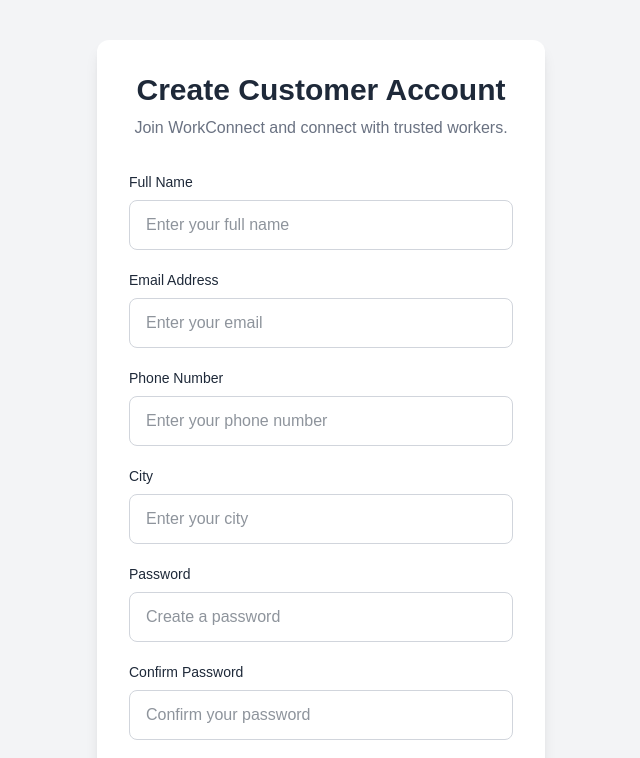
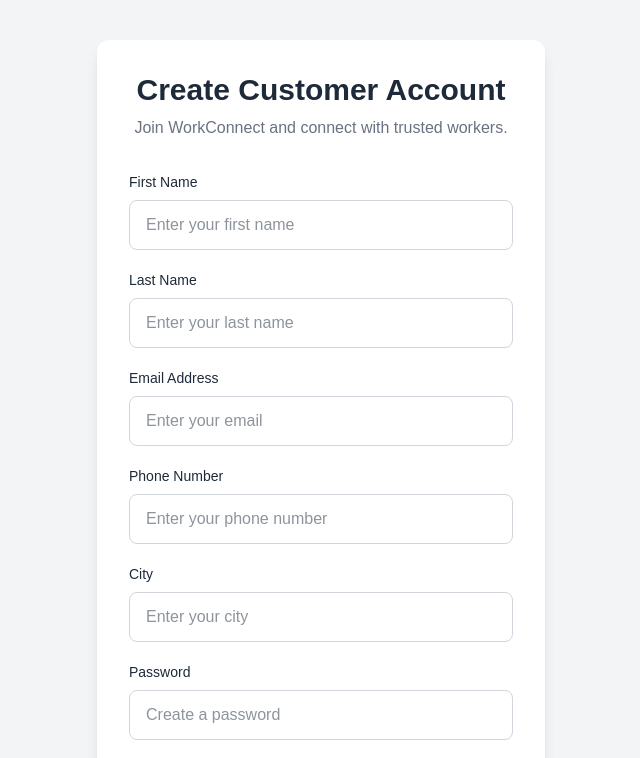
Before and after one commit to Zelalem-G/work-connect, a Next.js app: page /register-customer in a window 1280 px wide. Shown: the top 758 px of the page, without its empty margins (319-959 px from the left). Built offline with nearby package versions, Linux system fonts and the light colour scheme.

Commit message:
mock customer registration

```diff
--- a/next.config.mjs
+++ b/next.config.mjs
@@ -1,7 +1,15 @@
 /** @type {import('next').NextConfig} */
 const nextConfig = {
-  /* config options here */
   reactCompiler: true,
+
+  images: {
+    remotePatterns: [
+      {
+        protocol: "https",
+        hostname: "images.unsplash.com",
+      },
+    ],
+  },
 };
 
 export default nextConfig;
--- a/src/app/(auth)/login/page.js
+++ b/src/app/(auth)/login/page.js
@@ -52,7 +52,7 @@
         <div className="mb-8 text-center">
           <h1 className="text-3xl font-bold">Welcome Back</h1>
 
-          <p className="mt-2 text-gray-800">
+          <p className="mt-2 text-gray-600">
             Sign in to your WorkConnect account.
           </p>
         </div>
@@ -126,7 +126,7 @@
         </form>
 
         <div className="mt-6 text-center text-sm">
-          <span className="text-gray-800">Do not have an account?</span>{" "}
+          <span className="text-gray-600">Do not have an account?</span>{" "}
           <Link
             href="/register"
             className="font-semibold text-blue-600 hover:underline"
--- a/src/app/(auth)/register-customer/page.js
+++ b/src/app/(auth)/register-customer/page.js
@@ -2,60 +2,54 @@
 
 import { useState } from "react";
 import Link from "next/link";
+import { useRouter } from "next/navigation";
+import { useForm } from "react-hook-form";
+import { yupResolver } from "@hookform/resolvers/yup";
 
+import { useAuthStore } from "@/store/authStore";
 import { customerRegistrationSchema } from "@/validation/auth/customerRegistration";
-import { validateSchema } from "@/validation/helpers";
 
 export default function RegisterCustomerPage() {
-  const [errors, setErrors] = useState({});
+  const router = useRouter();
 
-  const [formData, setFormData] = useState({
-    fullName: "",
-    email: "",
-    phone: "",
-    password: "",
-    confirmPassword: "",
-    city: "",
+  const registerCustomer = useAuthStore((state) => state.registerCustomer);
+
+  const isLoading = useAuthStore((state) => state.isLoading);
+
+  const [serverError, setServerError] = useState("");
+
+  const {
+    register,
+    handleSubmit,
+    formState: { errors },
+  } = useForm({
+    resolver: yupResolver(customerRegistrationSchema),
+    defaultValues: {
+      firstName: "",
+      lastName: "",
+      email: "",
+      phone: "",
+      city: "",
+      password: "",
+      confirmPassword: "",
+    },
   });
 
-  function handleChange(e) {
-    const { name, value } = e.target;
+  async function onSubmit(data) {
+    setServerError("");
 
-    setFormData((prev) => ({
-      ...prev,
-      [name]: value,
-    }));
+    try {
+      await registerCustomer(data);
 
-    if (errors[name]) {
-      setErrors((prev) => ({
-        ...prev,
-        [name]: "",
-      }));
+      router.push("/customer/dashboard");
+    } catch (error) {
+      setServerError(error.message);
     }
   }
 
-  async function handleSubmit(e) {
-    e.preventDefault();
-
-    const result = await validateSchema(customerRegistrationSchema, formData);
-
-    if (!result.isValid) {
-      setErrors(result.errors);
-      return;
-    }
-
-    setErrors({});
-
-    console.log(formData);
-
-    // Backend integration later
-  }
-
   return (
-    <main className="min-h-screen flex items-center justify-center bg-gray-100 px-4 py-10 text-gray-800">
+    <main className="flex min-h-screen items-center justify-center bg-gray-100 px-4 py-10 text-gray-800">
       <div className="w-full max-w-md rounded-xl bg-white p-8 shadow-lg">
-        {/* Header */}
-
         <div className="mb-8 text-center">
           <h1 className="text-3xl font-bold">Create Customer Account</h1>
 
@@ -64,29 +58,50 @@
           </p>
         </div>
 
-        {/* Form */}
-
-        <form onSubmit={handleSubmit} className="space-y-5">
-          {/* Full Name */}
+        <form onSubmit={handleSubmit(onSubmit)} className="space-y-5">
+          {/* First Name */}
 
           <div>
-            <label className="mb-2 block text-sm font-medium">Full Name</label>
+            <label className="mb-2 block text-sm font-medium">First Name</label>
 
             <input
               type="text"
-              name="fullName"
-              value={formData.fullName}
-              onChange={handleChange}
-              placeholder="Enter your full name"
+              placeholder="Enter your first name"
+              {...register("firstName")}
               className={`w-full rounded-lg border px-4 py-3 outline-none ${
-                errors.fullName
+                errors.firstName
                   ? "border-red-500"
                   : "border-gray-300 focus:border-blue-500"
               }`}
             />
 
-            {errors.fullName && (
-              <p className="mt-1 text-sm text-red-500">{errors.fullName}</p>
+            {errors.firstName && (
+              <p className="mt-1 text-sm text-red-500">
+                {errors.firstName.message}
+              </p>
+            )}
+          </div>
+
+          {/* Last Name */}
+
+          <div>
+            <label className="mb-2 block text-sm font-medium">Last Name</label>
+
+            <input
+              type="text"
+              placeholder="Enter your last name"
+              {...register("lastName")}
+              className={`w-full rounded-lg border px-4 py-3 outline-none ${
+                errors.lastName
+                  ? "border-red-500"
+                  : "border-gray-300 focus:border-blue-500"
+              }`}
+            />
+
+            {errors.lastName && (
+              <p className="mt-1 text-sm text-red-500">
+                {errors.lastName.message}
+              </p>
             )}
           </div>
 
@@ -99,10 +114,8 @@
 
             <input
               type="email"
-              name="email"
-              value={formData.email}
-              onChange={handleChange}
               placeholder="Enter your email"
+              {...register("email")}
               className={`w-full rounded-lg border px-4 py-3 outline-none ${
                 errors.email
                   ? "border-red-500"
@@ -111,7 +124,9 @@
             />
 
             {errors.email && (
-              <p className="mt-1 text-sm text-red-500">{errors.email}</p>
+              <p className="mt-1 text-sm text-red-500">
+                {errors.email.message}
+              </p>
             )}
           </div>
 
@@ -124,10 +139,8 @@
 
             <input
               type="tel"
-              name="phone"
-              value={formData.phone}
-              onChange={handleChange}
               placeholder="Enter your phone number"
+              {...register("phone")}
               className={`w-full rounded-lg border px-4 py-3 outline-none ${
                 errors.phone
                   ? "border-red-500"
@@ -136,7 +149,9 @@
             />
 
             {errors.phone && (
-              <p className="mt-1 text-sm text-red-500">{errors.phone}</p>
+              <p className="mt-1 text-sm text-red-500">
+                {errors.phone.message}
+              </p>
             )}
           </div>
 
@@ -147,10 +162,8 @@
 
             <input
               type="text"
-              name="city"
-              value={formData.city}
-              onChange={handleChange}
               placeholder="Enter your city"
+              {...register("city")}
               className={`w-full rounded-lg border px-4 py-3 outline-none ${
                 errors.city
                   ? "border-red-500"
@@ -159,7 +172,7 @@
             />
 
             {errors.city && (
-              <p className="mt-1 text-sm text-red-500">{errors.city}</p>
+              <p className="mt-1 text-sm text-red-500">{errors.city.message}</p>
             )}
           </div>
 
@@ -170,10 +183,8 @@
 
             <input
               type="password"
-              name="password"
-              value={formData.password}
-              onChange={handleChange}
               placeholder="Create a password"
+              {...register("password")}
               className={`w-full rounded-lg border px-4 py-3 outline-none ${
                 errors.password
                   ? "border-red-500"
@@ -182,7 +193,9 @@
             />
 
             {errors.password && (
-              <p className="mt-1 text-sm text-red-500">{errors.password}</p>
+              <p className="mt-1 text-sm text-red-500">
+                {errors.password.message}
+              </p>
             )}
           </div>
 
@@ -195,10 +208,8 @@
 
             <input
               type="password"
-              name="confirmPassword"
-              value={formData.confirmPassword}
-              onChange={handleChange}
               placeholder="Confirm your password"
+              {...register("confirmPassword")}
               className={`w-full rounded-lg border px-4 py-3 outline-none ${
                 errors.confirmPassword
                   ? "border-red-500"
@@ -208,20 +219,21 @@
 
             {errors.confirmPassword && (
               <p className="mt-1 text-sm text-red-500">
-                {errors.confirmPassword}
+                {errors.confirmPassword.message}
               </p>
             )}
           </div>
 
+          {serverError && <p className="text-sm text-red-500">{serverError}</p>}
+
           <button
             type="submit"
-            className="w-full rounded-lg bg-blue-600 py-3 font-semibold text-white transition hover:bg-blue-700"
+            disabled={isLoading}
+            className="w-full rounded-lg bg-blue-600 py-3 font-semibold text-white transition hover:bg-blue-700 disabled:opacity-60"
           >
-            Create Account
+            {isLoading ? "Creating Account..." : "Create Account"}
           </button>
         </form>
-
-        {/* Footer */}
 
         <div className="mt-6 text-center text-sm">
           <span className="text-gray-500">Already have an account?</span>{" "}
--- a/src/validation/auth/common.js
+++ b/src/validation/auth/common.js
@@ -1,9 +1,14 @@
 import * as yup from "yup";
 
-export const fullNameSchema = yup
+export const firstNameSchema = yup
   .string()
   .trim()
-  .required("Full name is required.");
+  .required("First name is required.");
+
+export const lastNameSchema = yup
+  .string()
+  .trim()
+  .required("Last name is required.");
 
 export const emailSchema = yup
   .string()
--- a/src/validation/auth/customerRegistration.js
+++ b/src/validation/auth/customerRegistration.js
@@ -1,7 +1,8 @@
 import * as yup from "yup";
 
 import {
-  fullNameSchema,
+  firstNameSchema,
+  lastNameSchema,
   emailSchema,
   phoneSchema,
   passwordSchema,
@@ -10,7 +11,9 @@
 } from "./common";
 
 export const customerRegistrationSchema = yup.object({
-  fullName: fullNameSchema,
+  firstName: firstNameSchema,
+
+  lastName: lastNameSchema,
 
   email: emailSchema,
 
--- a/src/validation/auth/workerRegistration.js
+++ b/src/validation/auth/workerRegistration.js
@@ -1,7 +1,8 @@
 import * as yup from "yup";
 
 import {
-  fullNameSchema,
+  firstNameSchema,
+  lastNameSchema,
   emailSchema,
   phoneSchema,
   passwordSchema,
@@ -10,7 +11,9 @@
 } from "./common";
 
 const stepOneSchema = yup.object({
-  fullName: fullNameSchema,
+  firstName: firstNameSchema,
+
+  lastName: lastNameSchema,
 
   email: emailSchema,
 
```
